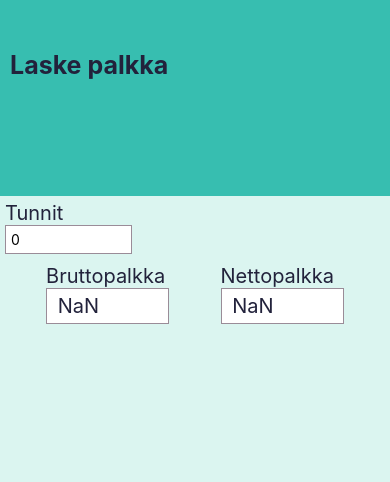
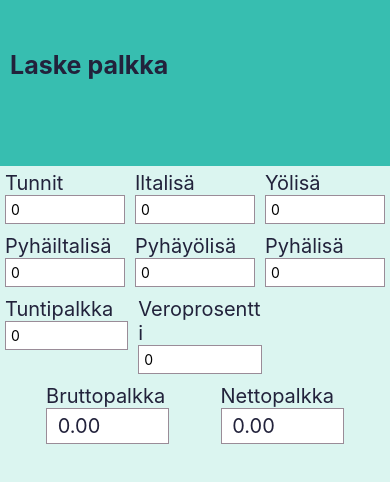
Before and after one commit to JKottonen/nettopalkkalaskuri, a React Native app: screen / in a window 390 px wide. Shown: the top 482 px of the page. Built offline with nearby package versions, Linux system fonts and the light colour scheme.

Commit message:
Logic fixed. Value changes are now handled by useReducer instead of useState.

```diff
--- a/App.js
+++ b/App.js
@@ -1,24 +1,80 @@
 import { StatusBar } from 'expo-status-bar';
-import React, { useState } from 'react';
-import { StyleSheet, Text, View, TextInput, Button} from 'react-native';
+import React, { useEffect, useReducer, useState } from 'react';
+import { StyleSheet, Text, View, } from 'react-native';
 
 import InputUnit from './components/InputUnit';
 
 import colors from './assets/colors';
 
-export default function App() {
-  const [hours, setHours] = useState();
+function reduceData(state, action) {
+  switch(action.type) {
+    case 'hours':
+    case 'eveningHours':
+    case 'nightHours':
+    case 'sundayEveningHours':
+    case 'sundayNightHours':
+    case 'sundayHours':
+    case 'hourlyWage':
+    case 'taxRate':
+      return {...state, [action.type]: action.value}
 
-  const salAndTax = calculateSalary();
-  const salary = salAndTax[0]
-  const tax = salAndTax[1]
+    default:
+      throw new Error();
+  }
+}
 
-  const netSalary = salary - tax
+function App() {
 
-  function calculateSalary() {
-    return [parseFloat(hours),2]
+  const [state, dispatch] = useReducer(reduceData, {
+      hours: 0,
+      eveningHours: 0,
+      nightHours: 0,
+      sundayEveningHours: 0,
+      sundayNightHours: 0,
+      sundayHours: 0,
+      hourlyWage: 0,
+      taxRate: 0,
+    });
+
+  const [grossSalary, setGross] = useState(0);
+  const [netSalary, setNet] = useState(0);
+
+
+  useEffect(() => {
+    calculateSalary(state)
+  }, [state]);
+
+
+  const calculateSalary = (state) => {
+    // Make all values float. NaN is 0.0
+    let hours = parseFloat(state.hours || 0)
+    let eveningHours = parseFloat(state.eveningHours || 0)
+    let nightHours = parseFloat(state.nightHours || 0)
+    let sundayEveningHours = parseFloat(state.sundayEveningHours || 0)
+    let sundayNightHours = parseFloat(state.sundayNightHours || 0)
+    let sundayHours = parseFloat(state.sundayHours || 0)
+    let hourlyWage = parseFloat(state.hourlyWage || 0)
+    let taxRate = parseFloat(state.taxRate || 0)
+
+    let eveningAllowance = 1.1;
+    let nightAllowance = 2.17;
+    let pensionContribution = 0.0715;
+    let unemploymentInsurance = 0.014;
+
+    let gross = hours * hourlyWage +
+                eveningHours * eveningAllowance +
+                nightHours * nightAllowance +
+                sundayEveningHours * eveningAllowance * 2 +
+                sundayNightHours * nightAllowance * 2 +
+                sundayHours * hourlyWage;
+
+    let withholding = gross * taxRate/100 +
+                      gross * pensionContribution +
+                      gross * unemploymentInsurance;
+
+    setGross(gross);
+    setNet(gross - withholding);
   }
-
 
   return (
     <View style={styles.container}>
@@ -28,8 +84,23 @@ export default function App() {
 
       <View style= {styles.inputWrapper}>
 
-        <InputUnit title="Tunnit" valueChanged={setHours}/>
+        <InputUnit title="Tunnit" valueChanged={(t) => {dispatch({type: "hours", value: t})}}/>
+        <InputUnit title="Iltalisä" valueChanged={(t) => {dispatch({type: "eveningHours", value: t})}}/>
+        <InputUnit title="Yölisä" valueChanged={(t) => {dispatch({type: "nightHours", value: t})}}/>
 
+      </View>
+
+      <View style= {styles.inputWrapper}>
+
+        <InputUnit title="Pyhäiltalisä" valueChanged={(t) => {dispatch({type: "sundayEveningHours", value: t})}}/>
+        <InputUnit title="Pyhäyölisä" valueChanged={(t) => {dispatch({type: "sundayNightHours", value: t})}}/>
+        <InputUnit title="Pyhälisä" valueChanged={(t) => {dispatch({type: "sundayHours", value: t})}}/>
+
+      </View>
+
+      <View style= {styles.inputWrapper}>
+        <InputUnit title="Tuntipalkka" valueChanged={(t) => {dispatch({type: "hourlyWage", value: t})}}/>
+        <InputUnit title="Veroprosentti" valueChanged={(t) => {dispatch({type: "taxRate", value: t})}}/>
       </View>
 
       <View style={styles.outputWrapper}>
@@ -37,7 +108,7 @@ export default function App() {
         <View style={styles.textFieldUnit}>
           <Text style={styles.tableText}>Bruttopalkka</Text>
           <View style={styles.inputField}>
-          <Text style= {styles.tableText}> {salary.toFixed(2)} </Text>
+          <Text style= {styles.tableText}> {grossSalary.toFixed(2)} </Text>
           </View>
         </View>
 
@@ -49,7 +120,6 @@ export default function App() {
         </View>
 
       </View>
-
 
     </View>
   );
@@ -104,3 +174,5 @@ const styles = StyleSheet.create({
     color: colors.textColor,
   },
 });
+
+export default App;
--- a/components/InputUnit.js
+++ b/components/InputUnit.js
@@ -4,7 +4,7 @@ import { StyleSheet, Text, View, TextInput } from 'react-native';
 import colors from '../assets/colors';
 
 
-export default function InputUnit(props) {
+function InputUnit(props) {
   return (
     <View style={styles.textFieldUnit}>
 
@@ -13,8 +13,8 @@ export default function InputUnit(props) {
       <TextInput
           style={styles.inputField}
           placeholder={"0"}
-          value={props.value34}
-          onChangeText={(text) => props.valueChanged(parseFloat(text))}
+          value={props.value}
+          onChangeText={(text) => { props.valueChanged(parseFloat(text)) }}
       />
 
     </View>
@@ -43,3 +43,5 @@ const styles = StyleSheet.create({
       color: colors.textColor,
     },
   });
+
+export default InputUnit;
```
